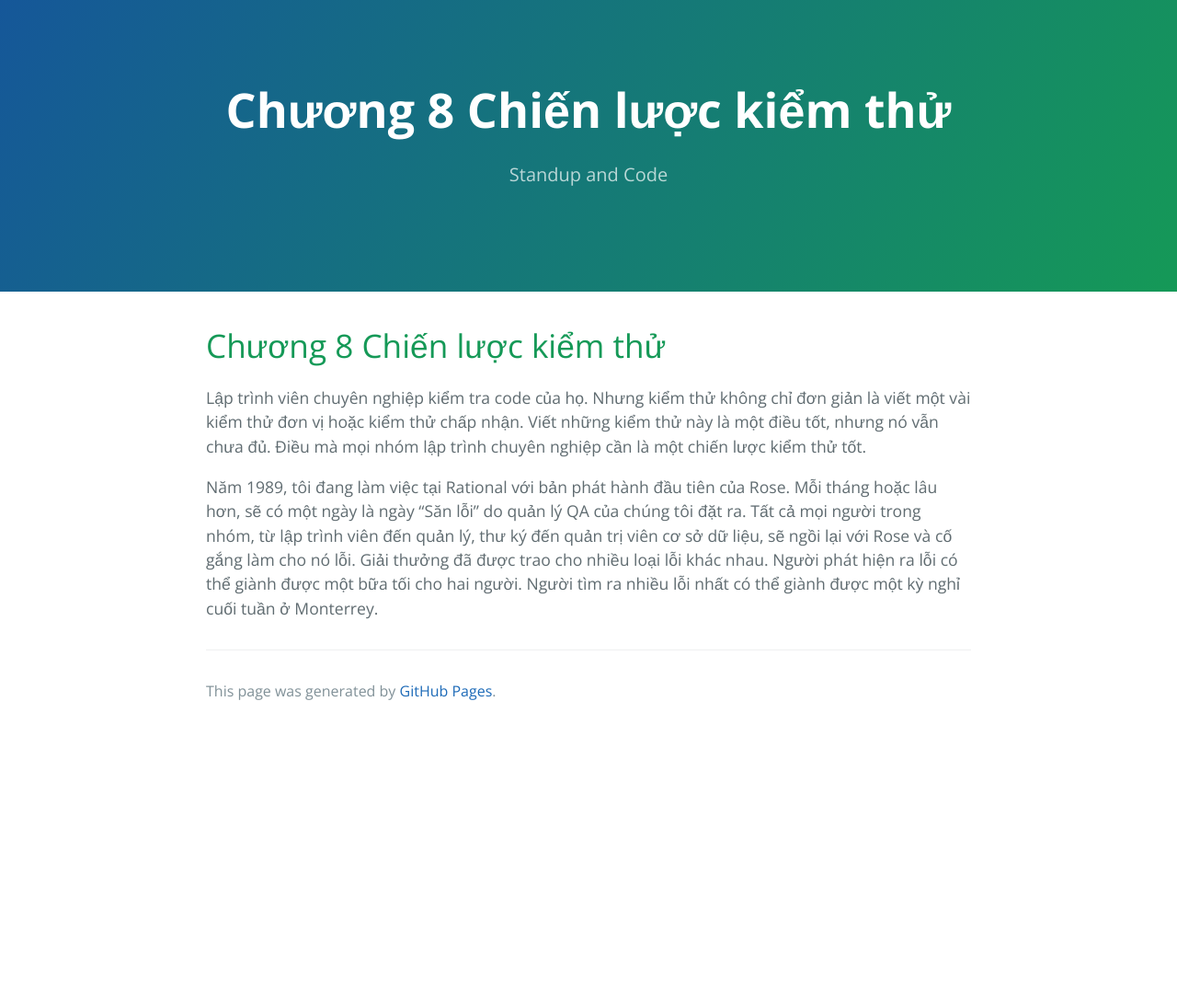
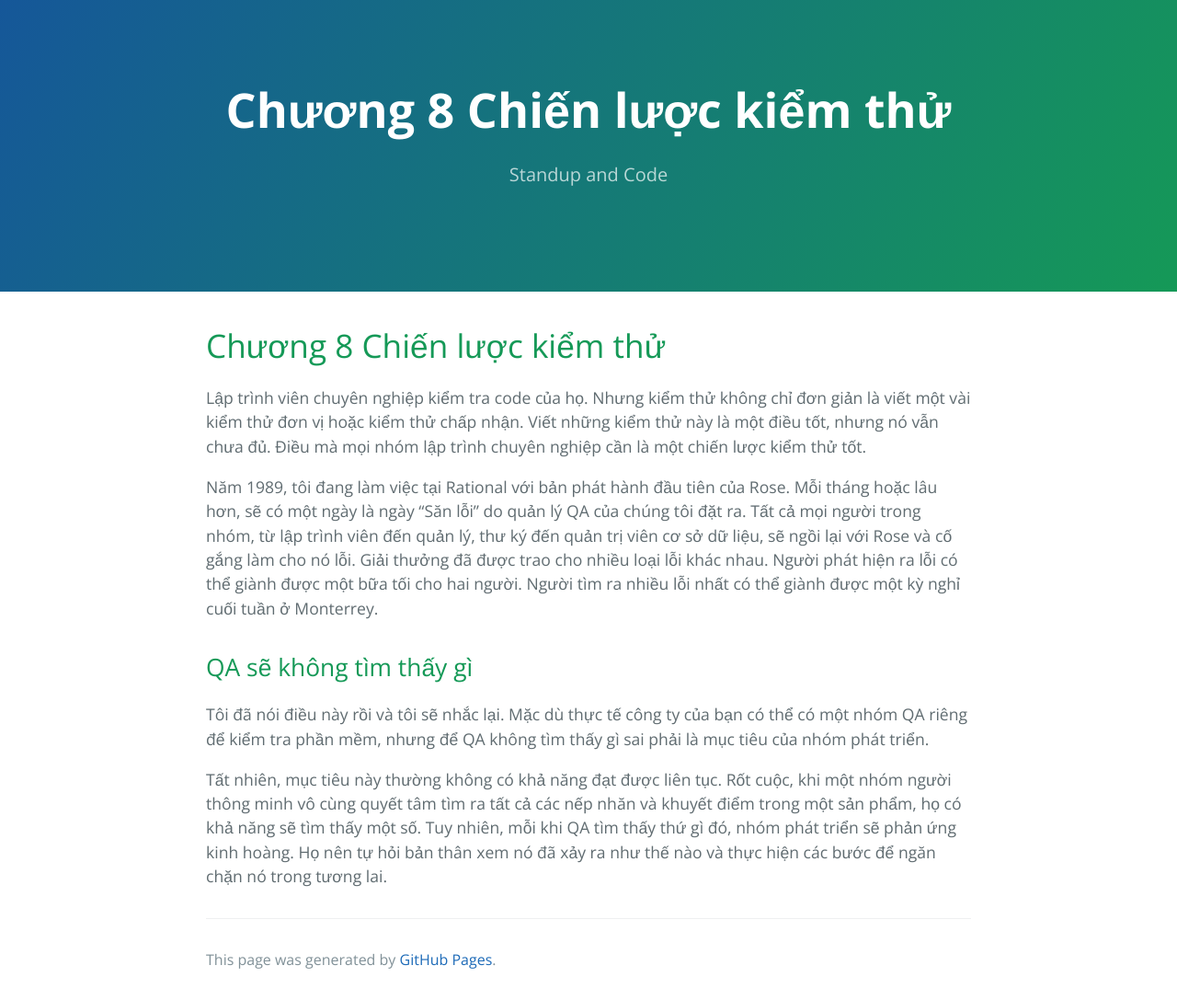
Before and after one commit to HaiBV/haibv.github.io, a Jekyll site: the page built from clean-coder/chapter-8-testing-strategies.md, in a window 1280 px wide. Shown: the whole page at 92% size. Built offline with Jekyll 4.4.1, drawn with Linux system fonts in a browser that asks for light colours; our own code applies the rules of GitHub Pages for plain Markdown files; before the commit the page ends 900 px from its top, so only the background shows below that.

Commit message:
Book - The Clean Coder - Chapter 8 - Testing Strategies

```diff
--- a/clean-coder/chapter-8-testing-strategies.md
+++ b/clean-coder/chapter-8-testing-strategies.md
@@ -7,3 +7,9 @@ layout: default
 Lập trình viên chuyên nghiệp kiểm tra code của họ. Nhưng kiểm thử không chỉ đơn giản là viết một vài kiểm thử đơn vị hoặc kiểm thử chấp nhận. Viết những kiểm thử này là một điều tốt, nhưng nó vẫn chưa đủ. Điều mà mọi nhóm lập trình chuyên nghiệp cần là một chiến lược kiểm thử tốt.
 
 Năm 1989, tôi đang làm việc tại Rational với bản phát hành đầu tiên của Rose. Mỗi tháng hoặc lâu hơn, sẽ có một ngày là ngày "Săn lỗi" do quản lý QA của chúng tôi đặt ra. Tất cả mọi người trong nhóm, từ lập trình viên đến quản lý, thư ký đến quản trị viên cơ sở dữ liệu, sẽ ngồi lại với Rose và cố gắng làm cho nó lỗi. Giải thưởng đã được trao cho nhiều loại lỗi khác nhau. Người phát hiện ra lỗi có thể giành được một bữa tối cho hai người. Người tìm ra nhiều lỗi nhất có thể giành được một kỳ nghỉ cuối tuần ở Monterrey.
+
+## QA sẽ không tìm thấy gì
+
+Tôi đã nói điều này rồi và tôi sẽ nhắc lại. Mặc dù thực tế công ty của bạn có thể có một nhóm QA riêng để kiểm tra phần mềm, nhưng để QA không tìm thấy gì sai phải là mục tiêu của nhóm phát triển.
+
+Tất nhiên, mục tiêu này thường không có khả năng đạt được liên tục. Rốt cuộc, khi một nhóm người thông minh vô cùng quyết tâm tìm ra tất cả các nếp nhăn và khuyết điểm trong một sản phẩm, họ có khả năng sẽ tìm thấy một số. Tuy nhiên, mỗi khi QA tìm thấy thứ gì đó, nhóm phát triển sẽ phản ứng kinh hoàng. Họ nên tự hỏi bản thân xem nó đã xảy ra như thế nào và thực hiện các bước để ngăn chặn nó trong tương lai.
```
